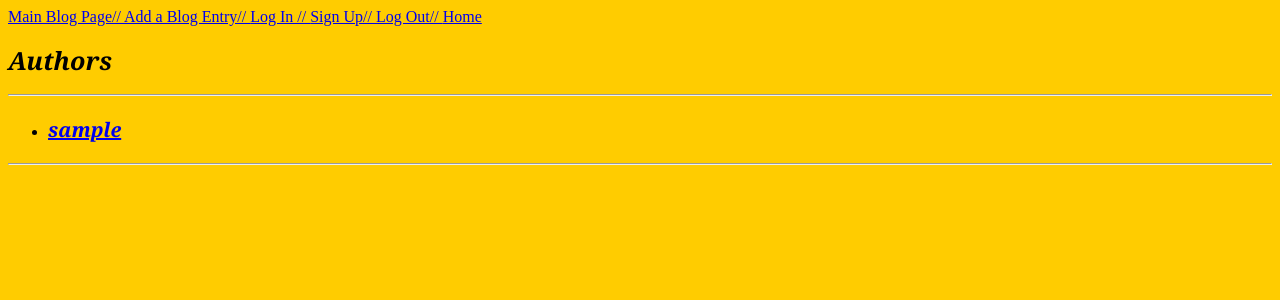
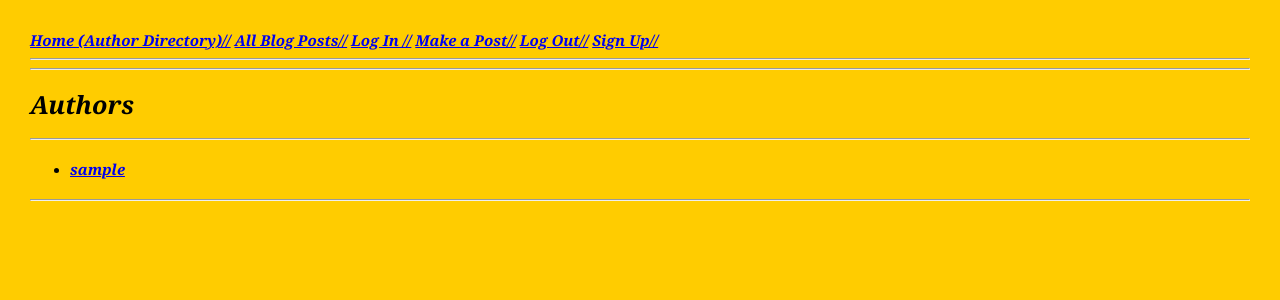
Before and after one commit to rcohle/blogz, a Flask app: page / in a window 1280 px wide. Shown: the top 300 px of the page. Run offline with Flask 2, Linux system fonts and the light colour scheme; tables that the repository leaves empty hold one stand-in row (values such as "Sample post").

Commit message:
aesthetics, cleanup

```diff
--- a/main.py
+++ b/main.py
@@ -8,13 +8,11 @@ app.config['SQLALCHEMY_ECHO'] = True
 db = SQLAlchemy(app)
 app.secret_key = 'y337kGcys&zP3B112'
 
-###########################################################################
-
 class Blog(db.Model):
 
-    id = db.Column(db.Integer, primary_key=True) #primary key for blog entries
-    title = db.Column(db.String(250)) #will go into title area
-    body = db.Column(db.String(2048)) #will go into body area
+    id = db.Column(db.Integer, primary_key=True)
+    title = db.Column(db.String(250))
+    body = db.Column(db.String(2048))
     owner_id = db.Column(db.Integer, db.ForeignKey('user.id'))
 
     def __init__(self, title, body, owner):
@@ -33,26 +31,17 @@ class User(db.Model):
         self.username = username
         self.password = password
 
-###########################################################################
-
-#need to be logged in to access certain pages
 @app.before_request
 def require_login():
     allowed_routes = ['login', 'signup','blog','index']
     if request.endpoint not in allowed_routes and 'username' not in session:
         return redirect('/login')
 
-###########################################################################
-
-# show all users on index page
 @app.route('/')
 def index():
     users = User.query.all()
     return render_template('index.html', users = users)
 
-###########################################################################
-
-#log in, verify password
 @app.route('/login', methods=['POST', 'GET'])
 def login():
     if request.method == 'POST':
@@ -68,33 +57,23 @@ def login():
 
     return render_template('login.html')
 
-##########################################################################
-
-#delete user session
 @app.route('/logout')
 def logout():
     del session['username']
     return redirect('/blog')
 
-###########################################################################
-
-# signup a user - tons of validation checks and error messages to pass to template
 @app.route('/signup', methods=['POST', 'GET'])
 def signup():
     if request.method == 'POST':
         username = request.form['username']
         password = request.form['password']
         verify = request.form['verify']
-        # TODO - validate user's data
-    #error messages for failed validation
         error_empty = 'Empty... please supply requested information'
         error_spaces = 'Sorry, no spaces allowed'
         error_length = 'Please use more than 3 characters and less than 20'
         error_no_match = "Does not match first entry or not between 3 and 20 characters"
         error_symbols = 'Enter a valid email (one "@", one ".", no spaces)'
 
-        # user_name validation
-        #username = request.form['username']
         empty_error_user_name = ''
         if username == '':
             empty_error_user_name = error_empty
@@ -103,10 +82,7 @@ def signup():
         elif ' ' in username:
             empty_error_user_name = error_spaces
 
-        # password validation
-        #password = request.form['password']
         empty_error_password = ''
-
         if password == '':
             empty_error_password = error_empty
             password = ''
@@ -117,11 +93,8 @@ def signup():
             empty_error_password = error_spaces
             password = ''
 
-        # verify_password validation
-        #verify_password = request.form['verify_password']
         match_error = ''
         empty_error_verify_password = ''
-
         if password == '':
             empty_error_verify_password = error_empty
             password == ''
@@ -130,7 +103,6 @@ def signup():
             password = ''
 
         existing_user = User.query.filter_by(username=username).first()
-
         if existing_user:
             existing_message = 'Duplicate user, please use login page'
             return render_template('signup.html',existing_message=existing_message)
@@ -144,16 +116,11 @@ def signup():
                 flash("Logged in")
             return render_template('newpost.html', username=username)
 
-        # failed validation result
         else:
             return render_template('signup.html', empty_error_user_name=empty_error_user_name, empty_error_password=empty_error_password, match_error=match_error, empty_error_verify_password=empty_error_verify_password, username=username, password=password)
 
     return render_template('signup.html')
 
-###########################################################################
-
-# display all blogs unless clicking from /blog page with a GET for userid or blogid in request
-# in that case send to author page or blog post page
 @app.route('/blog', methods=['POST', 'GET'])
 def blog():
 
@@ -172,9 +139,6 @@ def blog():
         blog_posts = Blog.query.all()
         return render_template('blog.html', blog_posts=blog_posts)
 
-###########################################################################
-
-# add new post
 @app.route('/newpost', methods=['POST', 'GET'])
 def new_post():
     error_title = 'Please enter a title for your blog post'
@@ -183,7 +147,6 @@ def new_post():
     error_empty_body = ''
 
     owner = User.query.filter_by(username=session['username']).first()
-
     if request.method == 'POST':
         title = request.form['title']
         body = request.form['body']
@@ -198,6 +161,7 @@ def new_post():
         db.session.commit()
         post_id = Blog.query.get(new_post.id)
         return redirect('/blog?id={0}'.format(new_post.id))
+
     else:
         return render_template('/newpost.html',error_empty_title=error_empty_title,error_empty_body=error_empty_body)
 
--- a/templates/base.html
+++ b/templates/base.html
@@ -5,42 +5,25 @@
 <head>
     <title>Blogz</title>
         <style>
-            .error {
-                color: red;
-            }
-            h1 {
-                text-align:left;
-                font: italic bold 25px Georgia, serif;
-            }
-            body {
-                background-color: #ffcc00;
-            }
-            h3 {
-                font: italic bold 20px Georgia, serif;
-            }
-            h4 {
-                font: italic bold 12px/30px Georgia, serif;
-            }
-
+            .error {color: red;}
+            h1 {text-align:left;font: italic bold 25px Georgia, serif;}
+            body {background-color: #ffcc00; margin: 30px}
+            h3 {font: italic bold 20px Georgia, serif;}
+            h4 {font: italic bold 15px Georgia, serif;}
+            .navigation {font: italic bold 15px Georgia, serif;}
         </style>
 </head>
 
 <body>
-
-    <nav>
-        <a href='/blog'>Main Blog Page//
-        </a>
-        <a href='/newpost'>Add a Blog Entry//
-        </a>
-        <a href='/login'>Log In //
-        </a>
-        <a href='/signup'>Sign Up//
-        </a>
-        <a href='/logout'>Log Out//
-        </a>
-        <a href='/'>Home
-        </a>
+    <nav class=navigation>
+        <a href='/'>Home (Author Directory)//</a>
+        <a href='/blog'>All Blog Posts//</a>
+        <a href='/login'>Log In //</a>
+        <a href='/newpost'>Make a Post//</a>
+        <a href='/logout'>Log Out//</a>
+        <a href='/signup'>Sign Up//</a>
     </nav>
+    <hr /><hr />
 
     {% with messages = get_flashed_messages(with_categories=True) %}
     <ul>
--- a/templates/blog.html
+++ b/templates/blog.html
@@ -6,10 +6,8 @@
     <hr />
 
     {% for blog in blog_posts %}
-    <h3><a class="blog_title" href="./blog?id={{blog.id}}">{{blog.title}}</a></h3>
-
-    <h4><p>{{blog.body}}</p></h4>
-    <h4><p>Authored by <a href="./blog?user={{blog.owner.id}}">{{blog.owner.username}}</a></p></h4>
+    <h4><a class="blog_title" href="./blog?id={{blog.id}}">{{blog.title}}</a> // - - {{blog.body}}
+     - - // Authored by <a href="./blog?user={{blog.owner.id}}">{{blog.owner.username}}</a></p>
     <hr />
     {% endfor %}
 
--- a/templates/index.html
+++ b/templates/index.html
@@ -4,14 +4,11 @@
 
     <h1>Authors</h1>
     <hr />
-
         {% for user in users %}
         <ul>
-          <li><h3><a href="/blog?user={{user.id}}">{{user.username}}</a></h3></li>
+          <li><h4><a href="/blog?user={{user.id}}">{{user.username}}</a></h4></li>
         </ul>
         <hr />
         {% endfor %}
 
-
-
 {% endblock %}
--- a/templates/login.html
+++ b/templates/login.html
@@ -3,7 +3,9 @@
 {% block content %}
 
 <h1>Log in to Blogz</h1>
+
 <p>If you don't have an account, you may <a href="/signup">register</a> for one</p>
+
 <form action="/login" method="post">
     <table>
         <tr>
```
Also changed, not shown: templates/newpost.html (+8 -19 lines).
